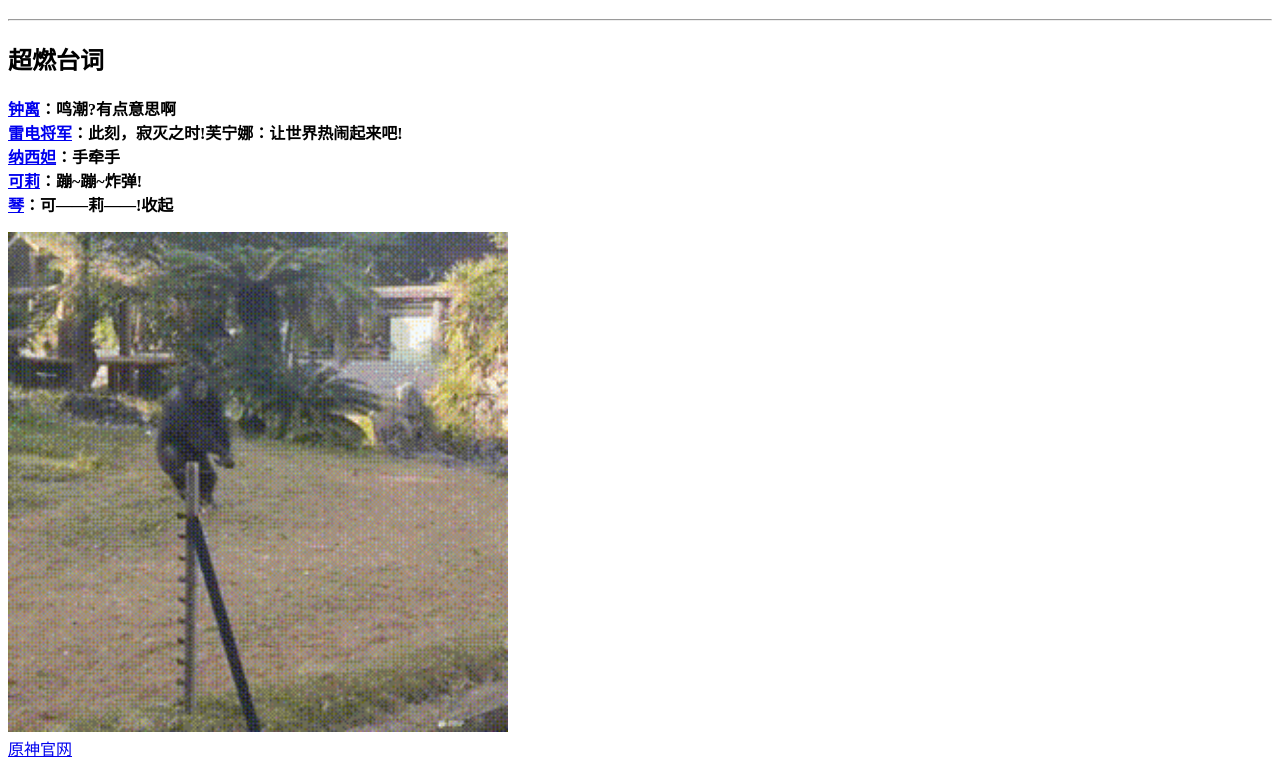
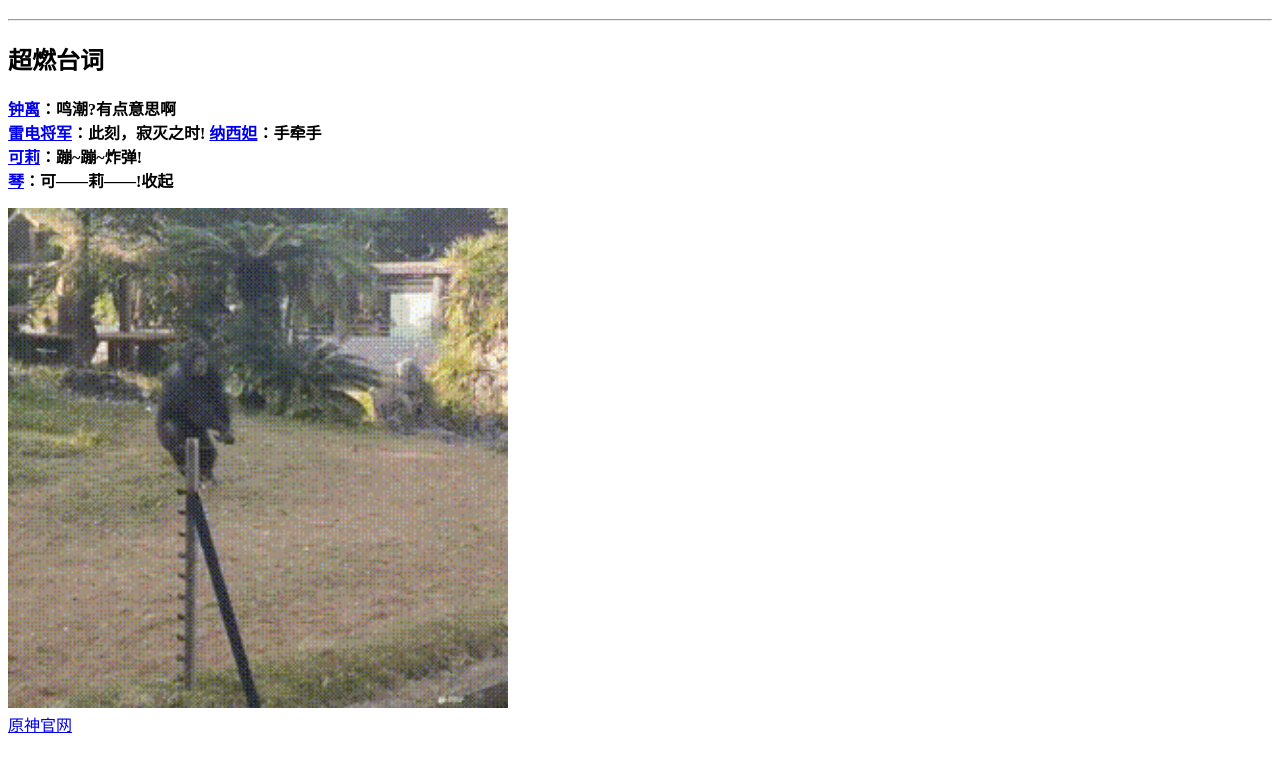
Before and after one commit to daibaimao/wangye, a plain HTML site: page index.html in a window 1280 px wide. Shown: the part 70-838 px from the top of the page. After the commit the page ends 814 px from the top, so only its background shows below. Drawn offline with Linux system fonts and the light colour scheme.

Commit message:
Update index.html

```diff
--- a/index.html
+++ b/index.html
@@ -10,7 +10,7 @@
     <hr>
     <h2>超燃台词</h2>
     <p><strong> <a href="./index-2.html">钟离</a>：鸣潮?有点意思啊<br>
-                 <a href="./index-3.html">雷电将军</a>：此刻，寂灭之时!芙宁娜：让世界热闹起来吧!<br>
+                 <a href="./index-3.html">雷电将军</a>：此刻，寂灭之时!
                  <a href="./index-6.html">纳西妲</a>：手牵手<br>
                  <a href="./index-7.html">可莉</a>：蹦~蹦~炸弹!<br>
                  <a href="./index-4.html">琴</a>：可——莉——!收起</strong></p>
```
